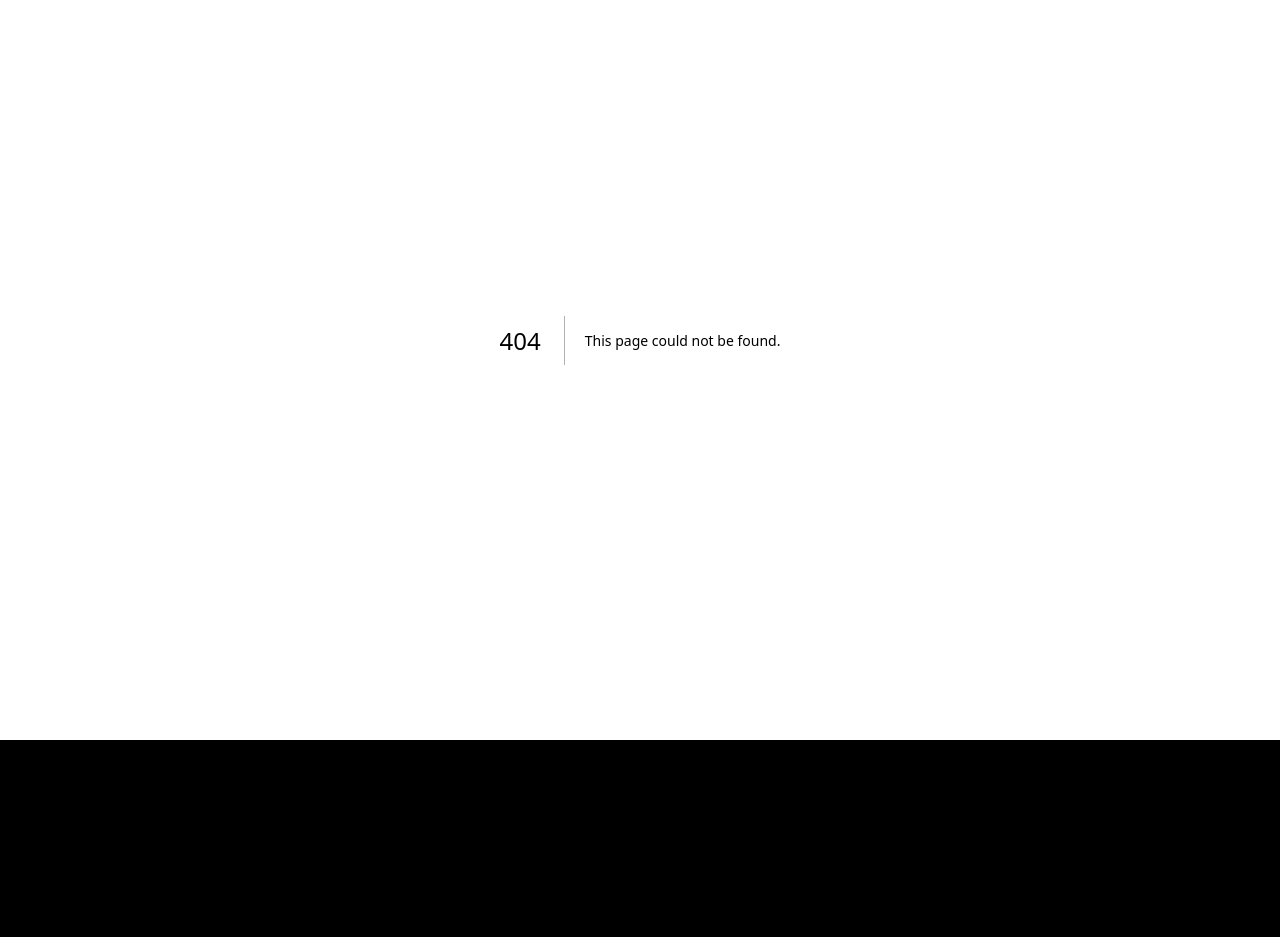
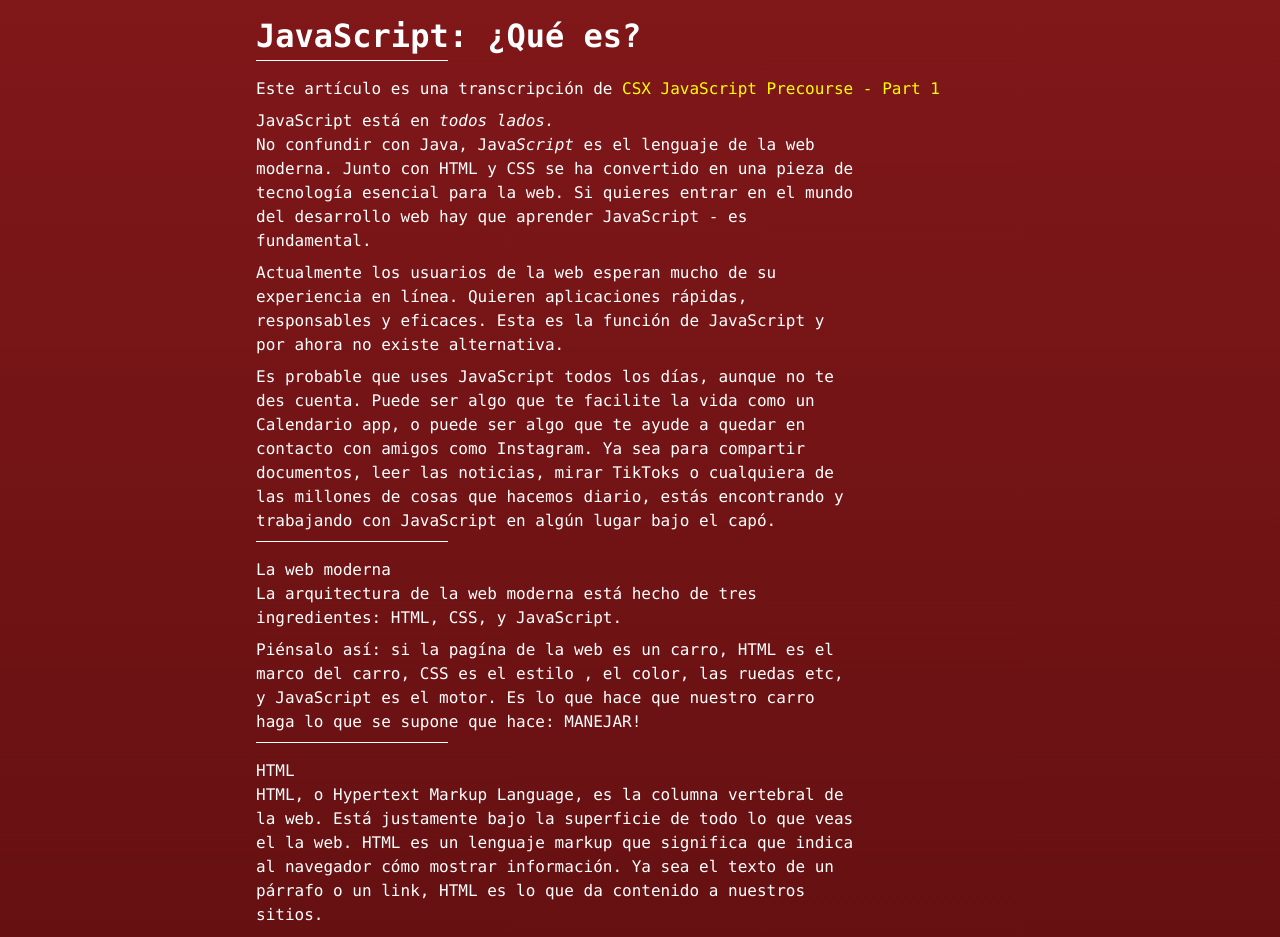
Before and after one commit to chriswillsflannery/chriswillsflannery, a Next.js app: page /post-esp/javaScriptQueEs in a window 1280 px wide. Before the commit this address had no page. Shown: the part 60-997 px from the top of the page. Before the commit the page ends 800 px from the top, so only its background shows below. Built offline with nearby package versions, Linux system fonts and the light colour scheme.

Commit message:
esp articulo

```diff
--- a/src/app/espanol/page.tsx
+++ b/src/app/esp/page.tsx
@@ -7,7 +7,7 @@ const HomeEsp = () => {
 
       <ul className="list-disc pl-5 space-y-2">
         <ListItem
-          href="./genericEspPost/oop3DataManipulation"
+          href="./post-esp/oop3DataManipulation"
           title="Object-Oriented Programación en JS: 3. Manipulación de Datos"
         />
         {/* <ListItem
@@ -49,11 +49,11 @@ const HomeEsp = () => {
           <ListItem
             href="./posts/esp/javaScriptVariables"
             title="22 Oct 2022: JavaScript: Variables y tipos primitivos"
+          /> */}
+          <ListItem
+            href="./post-esp/javaScriptQueEs"
+            title="20 Oct 2022: JavaScript: ¿Qué es?"
           />
-          <ListItem
-            href="./posts/esp/javaScriptQueEs"
-            title="20 Oct 2022: JavaScript: ¿Qué es?"
-          /> */}
           <br />
           <li> Under (Re)Construction </li>
       </ul>
--- a/src/app/page.tsx
+++ b/src/app/page.tsx
@@ -7,7 +7,7 @@ const Home = () => {
     <div className="min-h-screen bg-black text-white font-mono p-4">
       <header className="mb-8">
         <nav className="flex justify-end space-x-2 mb-6">
-          <Link href="/espanol">
+          <Link href="/esp">
             Ponte mosca pe 🇵🇪
           </Link>
         </nav>
@@ -18,7 +18,7 @@ const Home = () => {
 
         <ul className="list-disc pl-5 space-y-2">
           <ListItem
-            href="./genericPost/subtitler"
+            href="./post/subtitler"
           >
             Auto-subtitler and Universal Speech <span className="text-yellow-200">Model</span>
           </ListItem>
@@ -33,12 +33,12 @@ const Home = () => {
             [EXT]: I no longer welcome AI replacing me, I fear it
           </ListItem>
           <ListItem
-            href="./genericPost/deadInternet"
+            href="./post/deadInternet"
           >
             <span className="text-yellow-200">Dead</span> internet theory is dead!
           </ListItem>
           <ListItem
-            href="./genericPost/whyIsJavascriptSingleThreaded"
+            href="./post/whyIsJavascriptSingleThreaded"
           >
             Why is JavaScript single threaded? (Go is multi-threaded)
           </ListItem>
@@ -48,12 +48,12 @@ const Home = () => {
             [EXT]: Game-Based Eval of ChatGPT o1-preview | Strawberry | Q*
           </ListItem>
           <ListItem
-            href="./genericPost/ragExamplesForJobApplication"
+            href="./post/ragExamplesForJobApplication"
           >
             RAG documents for job application autofill
           </ListItem>
           <ListItem
-            href="./genericPost/uiStringPatternMatching"
+            href="./post/uiStringPatternMatching"
           >
             React: UI string <span className="text-yellow-200">pattern matching</span> with Regex
           </ListItem>
--- /dev/null
+++ b/src/app/post-esp/javaScriptQueEs/page.tsx
@@ -0,0 +1,150 @@
+"use client";
+import { CodeBlock } from "@/components/CodeBlock";
+import { HL } from "@/components/HorizontalLine";
+
+const link = { color: "yellow" };
+
+const someHTML = `
+<!DOCTYPE html>
+  <html>
+  <head />
+  <body />
+</html>
+`;
+
+const someCSS = `
+.head {
+  width: 100px;
+  height: 100px;
+}
+`;
+
+const someJS = `
+function addTwoNumbers(num1, num2) {
+  return num2 + num2;
+}
+`;
+
+const Post = () => {
+  return (
+    <div className="prose max-w-none">
+      <main>
+        <h1>{`JavaScript: ¿Qué es?`}</h1>
+        <HL />
+        <p>
+          {`Este artículo es una transcripción de `}
+          <a
+            style={link}
+            href="http://csx.codesmith.io/units/precourse/precourse-what-is-js"
+          >
+            CSX JavaScript Precourse - Part 1
+          </a>
+        </p>
+
+        <article style={{ maxWidth: "600px", lineHeight: "24px" }}>
+          <h4>
+            JavaScript está en <i>todos lados.</i>
+          </h4>
+          <p>
+            No confundir con Java, Java<i>Script</i> es el lenguaje de la web
+            moderna. Junto con HTML y CSS se ha convertido en una pieza de
+            tecnología esencial para la web. Si quieres entrar en el mundo del
+            desarrollo web hay que aprender JavaScript - es fundamental.
+          </p>
+          <p>
+            Actualmente los usuarios de la web esperan mucho de su experiencia
+            en línea. Quieren aplicaciones rápidas, responsables y eficaces.
+            Esta es la función de JavaScript y por ahora no existe alternativa.
+          </p>
+          <p>
+            Es probable que uses JavaScript todos los días, aunque no te des
+            cuenta. Puede ser algo que te facilite la vida como un Calendario
+            app, o puede ser algo que te ayude a quedar en contacto con amigos
+            como Instagram. Ya sea para compartir documentos, leer las noticias,
+            mirar TikToks o cualquiera de las millones de cosas que hacemos
+            diario, estás encontrando y trabajando con JavaScript en algún lugar
+            bajo el capó.
+          </p>
+        </article>
+        <HL />
+
+        <article style={{ maxWidth: "600px", lineHeight: "24px" }}>
+          <h4>La web moderna</h4>
+          <p>
+            La arquitectura de la web moderna está hecho de tres ingredientes:
+            HTML, CSS, y JavaScript.
+          </p>
+          <p>
+            Piénsalo así: si la pagína de la web es un carro, HTML es el marco
+            del carro, CSS es el estilo , el color, las ruedas etc, y JavaScript
+            es el motor. Es lo que hace que nuestro carro haga lo que se supone
+            que hace: MANEJAR!
+          </p>
+        </article>
+        <HL />
+
+        <article style={{ maxWidth: "600px", lineHeight: "24px" }}>
+          <h4>HTML</h4>
+          <p>
+            HTML, o Hypertext Markup Language, es la columna vertebral de la
+            web. Está justamente bajo la superficie de todo lo que veas el la
+            web. HTML es un lenguaje markup que significa que indica al
+            navegador cómo mostrar información. Ya sea el texto de un párrafo o
+            un link, HTML es lo que da contenido a nuestros sitios.
+          </p>
+          <p>Básicamente HTML parece así:</p>
+          <CodeBlock code={someHTML} />
+        </article>
+        <HL />
+
+        <article style={{ maxWidth: "600px", lineHeight: "24px" }}>
+          <h4>CSS</h4>
+          <p>
+            CSS es el acrónimo de Cascading Style Sheets y con énfasis en{" "}
+            <i>Style o Estilo.</i> Mientras HTML se usa para la estructura de
+            una página web CSS existe para estilar un documento. Diseños de
+            página, tamaño de letra (font) y colores están determinados con CSS.
+            Hay que pensar en HTML como la fundación (cada una casa la tiene) y
+            CSS como las opciónes estéticas.
+          </p>
+          <p>Básicamente CSS parece así:</p>
+          <CodeBlock code={someCSS} lang="css" />
+        </article>
+        <HL />
+
+        <article style={{ maxWidth: "600px", lineHeight: "24px" }}>
+          <h4>JavaScript</h4>
+          <p>
+            JavaScript o <i>JS</i> en corto es un lenguaje dinámico y robusto
+            que, cuando se aplique a un documento HTML, puede proveer
+            interactividad dinámica en sitios de web.
+          </p>
+          <p>
+            Lo que puedes hacer con JavaScript en un navegador se puede dividir
+            en dos categorías. Primero es la habilidad de JS para interactuar
+            con los elementos del navegador que hemos mencionado antes
+            (HTML/CSS) y segundo, la habilidad que JS nos da a transformar y
+            manipular datos.
+          </p>
+          <p>
+            Digamos que alguien que se llama Brandon visitó nuestro sitio y
+            colocó su nombre en un campo formulario HTML. Con el poder de JS
+            podemos leer su entrada y crear contenido interactivo que sea único
+            para él. Entonces, cuando Brandon visite a nuesto sitio otra vez
+            podremos mostrar un saludo como <i>Bienvenido de nuevo, Brandon!</i>
+          </p>
+          <p>
+            Cuando se combina JS con HTML y CSS ingenieros pueden crear
+            aplicaciones interactivas que son creativas, poderosas, rápidas, y
+            únicas. Este es sólo el principio de un viaje muy emocionante!
+          </p>
+          <p>Básicamente JS parece así:</p>
+          <CodeBlock code={someJS} lang="javascript" />
+        </article>
+        <HL />
+      </main>
+    </div>
+  );
+};
+
+export default Post;
--- a/src/app/genericEspPost/layout.tsx
+++ b/src/app/post-esp/layout.tsx
@@ -9,7 +9,7 @@ export default function GenericPostLayout({
     <div className="min-h-screen bg-gradient-to-b from-red-900 to-red-950 text-amber-50 text-white font-mono p-4">
       <header className="mb-8">
         <nav className="flex justify-end space-x-2">
-          <Link href="/espanol">
+          <Link href="/esp">
             A mi jato 🇵🇪
           </Link>
         </nav>
```
Also changed, not shown: src/app/esp/layout.tsx (renamed from src/app/espanol/layout.tsx), src/app/post-esp/oop3DataManipulation/page.tsx (renamed from src/app/genericEspPost/oop3DataManipulation/page.tsx), src/app/post/deadInternet/page.tsx (renamed from src/app/genericPost/deadInternet/page.tsx), src/app/post/layout.tsx (renamed from src/app/genericPost/layout.tsx), src/app/post/ragExamplesForJobApplication/page.tsx (renamed from src/app/genericPost/ragExamplesForJobApplication/page.tsx), src/app/post/subtitler/page.tsx (renamed from src/app/genericPost/subtitler/page.tsx), src/app/post/uiStringPatternMatching/page.tsx (renamed from src/app/genericPost/uiStringPatternMatching/page.tsx), src/app/post/whyIsJavascriptSingleThreaded/page.tsx (renamed from src/app/genericPost/whyIsJavascriptSingleThreaded/page.tsx).
